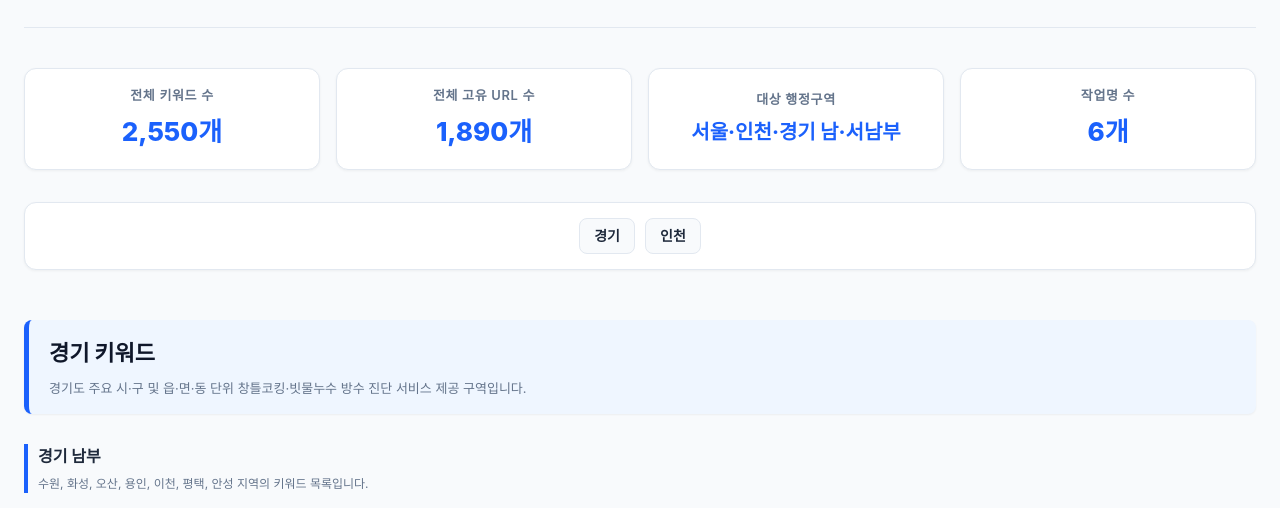
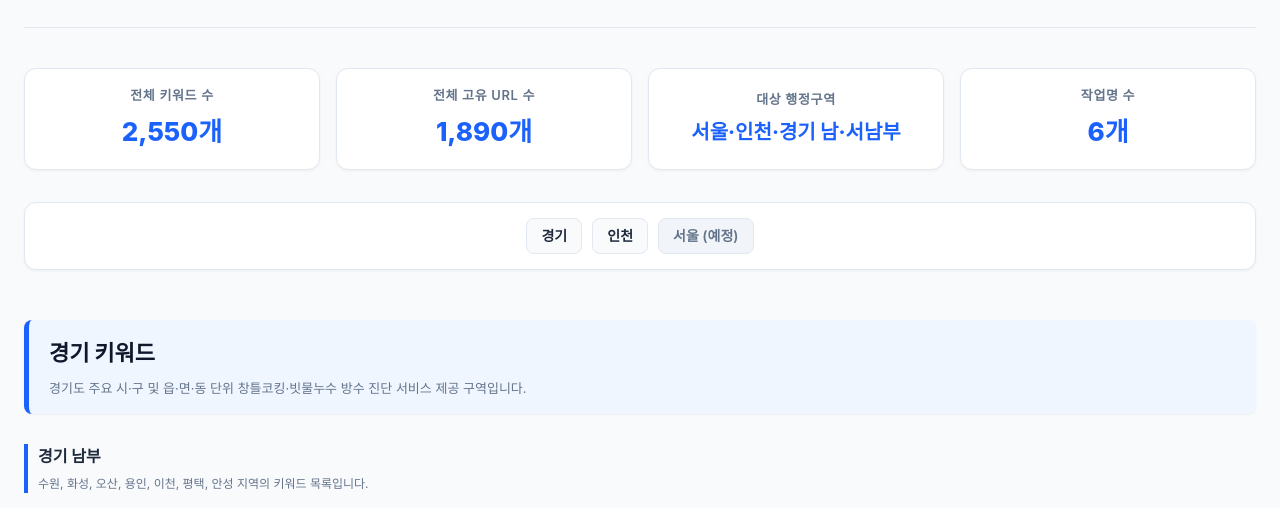
Before and after one commit to wogus5695-ctrl/Sgyeonggi-rope-02, a website: page sitemap-gyeonggi-south.html in a window 1280 px wide. Shown: the part 143-651 px from the top of the page. Drawn offline with Linux system fonts and the light colour scheme.

Commit message:
feat: 키워드 허브 페이지 상단에 서울 (예정) 비활성 배지 표시 적용

```diff
--- a/sitemap-gyeonggi-south.html
+++ b/sitemap-gyeonggi-south.html
@@ -388,6 +388,7 @@
   <nav class="province-nav" aria-label="키워드 섹션 바로가기">
     <a href="#province-gyeonggi">경기</a>
     <a href="#province-incheon">인천</a>
+    <span class="province-nav-inactive" style="color: var(--text-muted); padding: 6px 14px; border: 1px solid var(--border-color); border-radius: 8px; font-weight: 600; background: #F1F5F9; font-size: 14px; cursor: not-allowed; display: inline-block;">서울 (예정)</span>
   </nav>
 
   <main class="hub-keyword-content">
```
